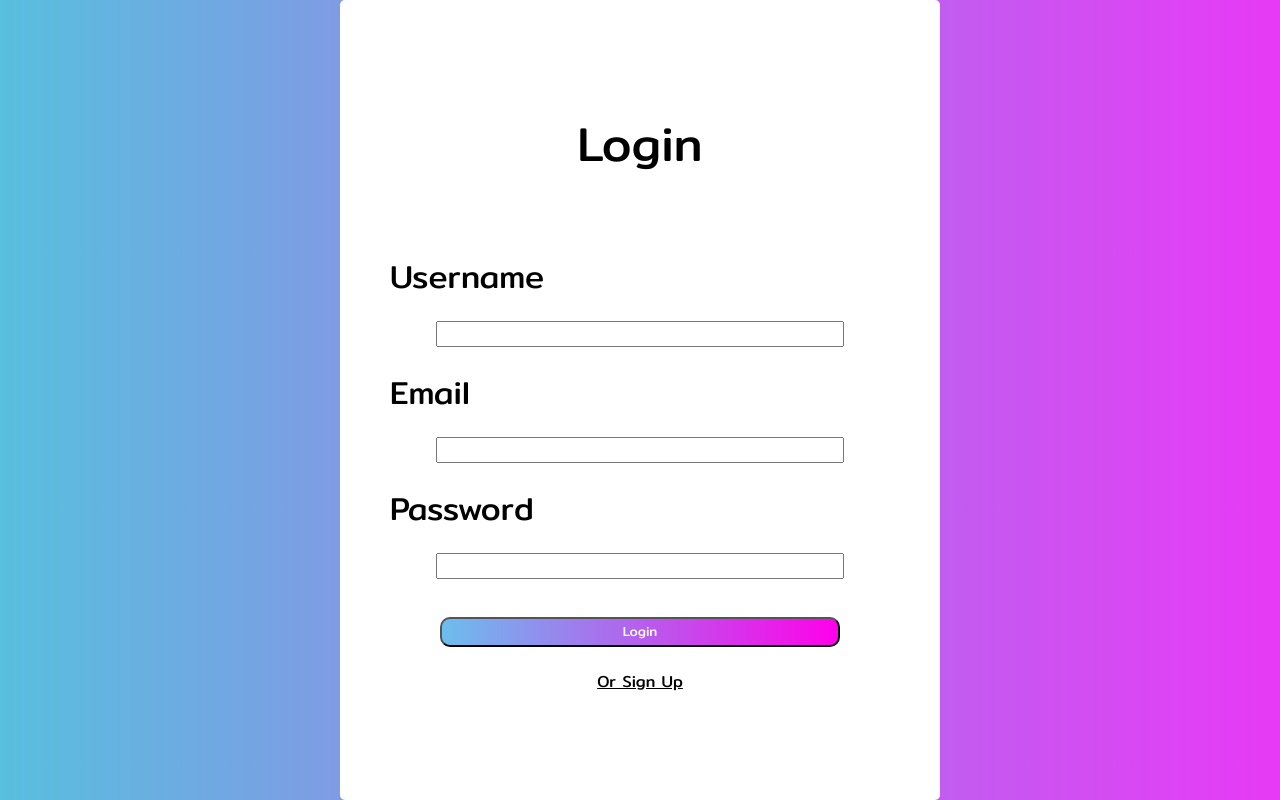
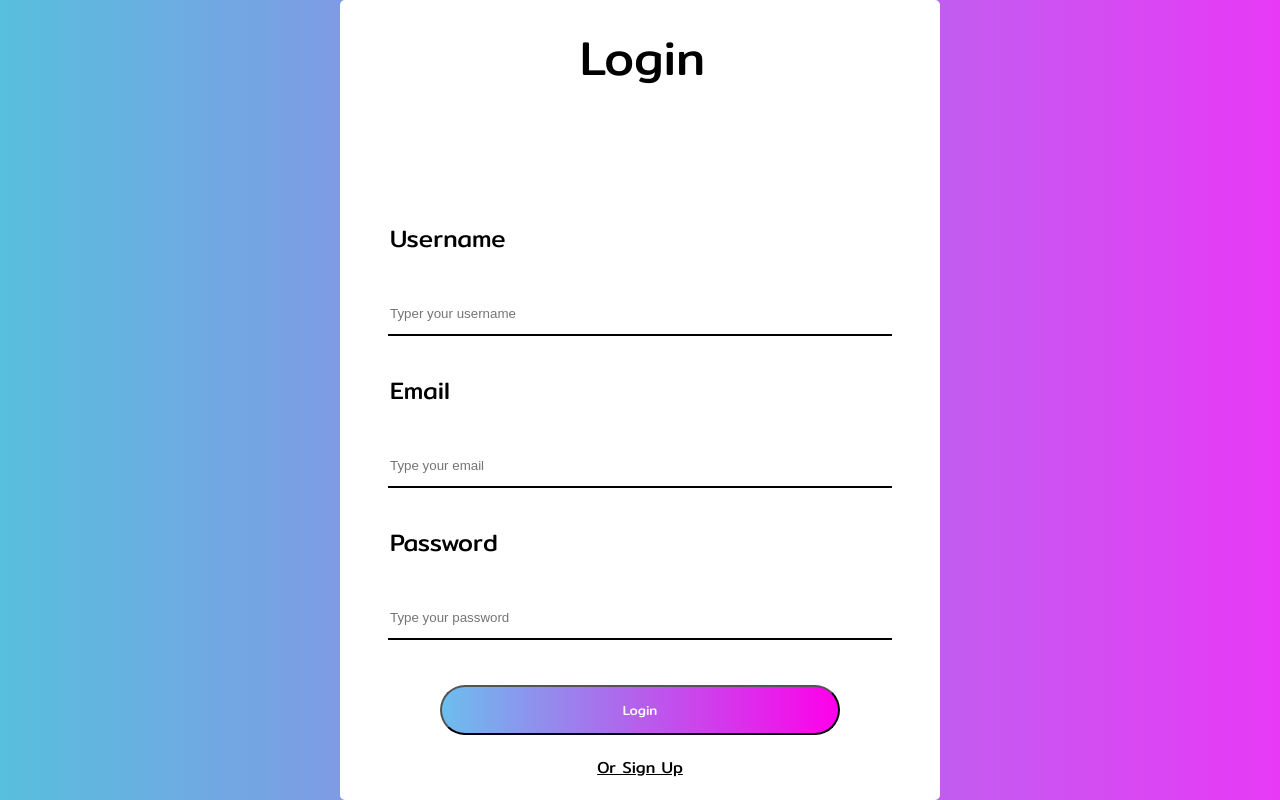
Before and after one commit to KevinLucasG/login-signup, a React (Create React App) app: page / in a window 1280 px wide. Built offline with nearby package versions, Linux system fonts and the light colour scheme.

Commit message:
Corrected the position of the div and improved texts and inputs

```diff
--- a/src/Components/LoginSignup.css
+++ b/src/Components/LoginSignup.css
@@ -4,11 +4,9 @@
   margin: auto;
   justify-content: center;
   align-items: center;
+  text-align: center;
   height: 100vh;
-  width: 600px;
-  background-color: #fff;
-  text-align: center;
-  border-radius: 5px;
+  width: 100vw;
 }
 
 .header {
@@ -17,27 +15,37 @@
   font-size: 2rem;
   justify-content: center;
   text-align: center;
-  gap: 20px;
-  width: 500px;
-  height: 80vh;
+  gap: 15px;
+  width: 600px;
+  height: 800px;
   margin: auto;
   text-align: center;
+  background-color: #fff;
+  border-radius: 5px;
 }
 
 .login {
   font-size: 3rem;
-  margin-bottom: 50px;
-  bottom: 500px;
+  margin-bottom: auto;
+  margin-left: 40%;
+  margin-top: 20px;
+  align-self: flex-start;
 }
 
 .header .text {
   text-align: left;
+  margin-top: 20px;
+  margin-left: 50px;
+  margin-bottom: 20px;
+  font-size: 1.5rem;
 }
 
 .header input {
-  height: 20px;
+  height: 40px;
   margin: 0 auto;
-  width: 400px;
+  width: 500px;
+  border: none;
+  border-bottom: 2px solid;
 }
 
 .section {
@@ -46,14 +54,16 @@
 button {
   font-family: "Mitr", sans-serif;
   color: #fff;
+  margin-top: 30px;
   width: 25rem;
-  height: 30px;
-  border-radius: 10px;
+  height: 50px;
+  border-radius: 25px;
   background-image: linear-gradient(to right, #6cbeee, #ff00ea);
 }
 
 .signup {
   margin-top: 20px;
+  margin-bottom: 20px;
   font-size: 1rem;
   text-decoration: underline;
 }
--- a/src/Components/LoginSignup.jsx
+++ b/src/Components/LoginSignup.jsx
@@ -7,11 +7,11 @@ export default function LoginSignup() {
       <div className="header">
         <div className="login">Login</div>
         <div className="text">Username</div>
-        <input type="text" />
+        <input type="text" placeholder="Typer your username" />
         <div className="text">Email</div>
-        <input type="email" />
+        <input type="email" placeholder="Type your email" />
         <div className="text">Password</div>
-        <input type="password" />
+        <input type="password" placeholder="Type your password" />
         <div className="section">
           <button>Login</button>
           <div className="signup">Or Sign Up</div>
```
